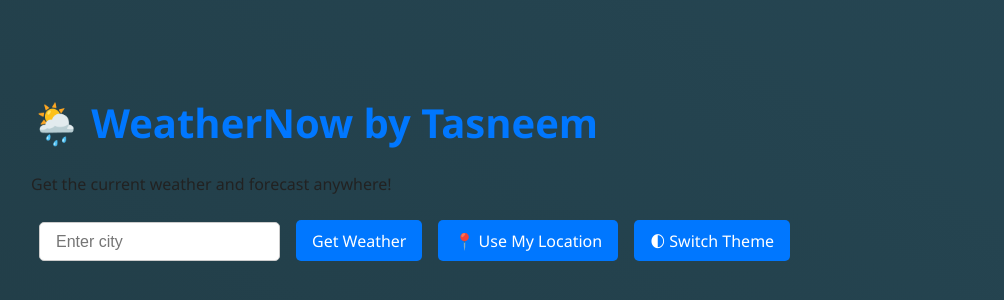
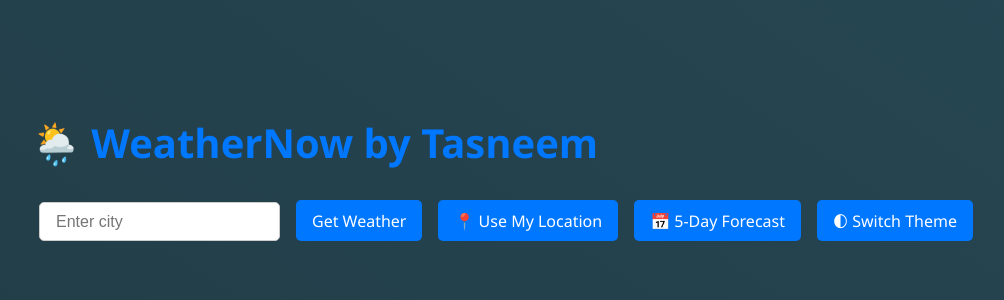
Before and after one commit to tasneemshaik-collab/weather-now, a React (Vite) app: page / in a window 1280 px wide. Shown: the part 260-560 px from the top of the page, without its empty margins (1-1005 px from the left). Built offline with nearby package versions, Linux system fonts and the light colour scheme.

Commit message:
Added geolocation & colorful styling

```diff
--- a/src/App.jsx
+++ b/src/App.jsx
@@ -27,23 +27,13 @@ function App() {
         return;
       }
       setWeather(weatherData);
-
-      const { coord } = weatherData;
-      const forecastRes = await fetch(
-        `https://api.openweathermap.org/data/2.5/forecast?lat=${coord.lat}&lon=${coord.lon}&appid=${apiKey}&units=metric`
-      );
-      const forecastData = await forecastRes.json();
-
-      // Reduce forecast data to 5 days (one per day at noon)
-      const daily = forecastData.list.filter((item) =>
-        item.dt_txt.includes("12:00:00")
-      );
-      setForecast(daily.slice(0, 5));
+      setForecast([]); // Clear forecast until user clicks forecast
     } catch (err) {
       alert("Error fetching weather data.");
       console.error(err);
     }
   };
+
 
   const handleCityChange = (e) => setCity(e.target.value);
 
@@ -60,6 +50,25 @@ function App() {
       () => alert("Location access denied.")
     );
   };
+
+  const handleShowForecast = async () => {
+    if (!weather || !weather.coord) return;
+
+    const { lat, lon } = weather.coord;
+    try {
+      const forecastRes = await fetch(
+        `https://api.openweathermap.org/data/2.5/forecast?lat=${lat}&lon=${lon}&appid=${apiKey}&units=metric`
+      );
+      const forecastData = await forecastRes.json();
+      const daily = forecastData.list.filter((item) =>
+        item.dt_txt.includes("12:00:00")
+      );
+      setForecast(daily.slice(0, 5));
+    } catch (err) {
+      alert("Error fetching forecast.");
+    }
+  };
+
 
   const fetchWeatherByCoords = async (lat, lon) => {
     try {
@@ -80,7 +89,6 @@ function App() {
   return (
     <div className="app">
       <h1>🌦️ WeatherNow by Tasneem</h1>
-      <p>Get the current weather and forecast anywhere!</p>
 
       <div className="controls">
         <input
@@ -91,6 +99,7 @@ function App() {
         />
         <button onClick={handleGetWeather}>Get Weather</button>
         <button onClick={handleUseMyLocation}>📍 Use My Location</button>
+        <button onClick={handleShowForecast}>📅 5-Day Forecast</button>
         <button onClick={toggleTheme}>🌓 Switch Theme</button>
       </div>
 
```
